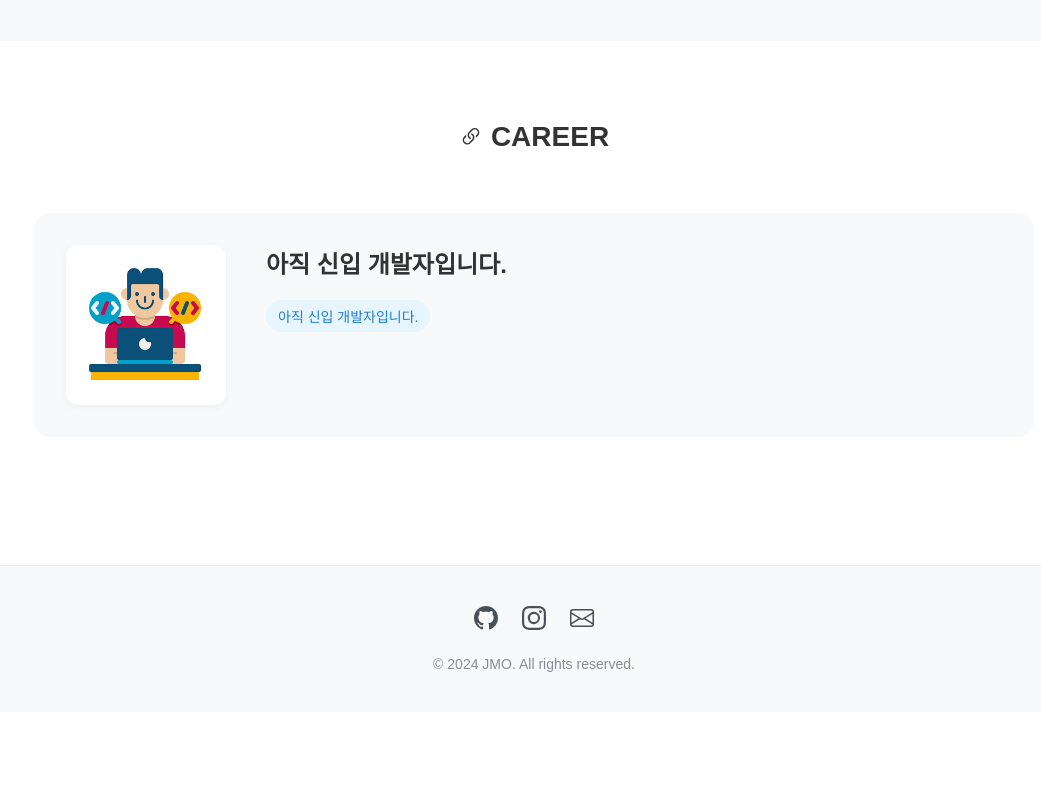
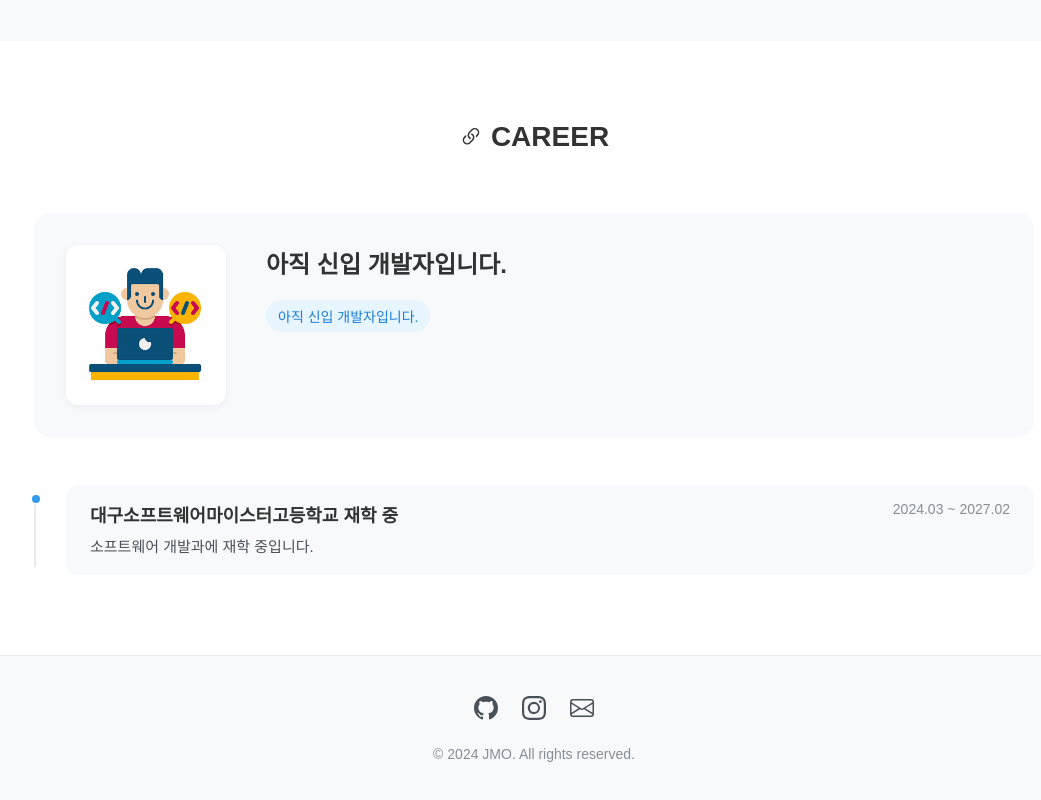
Before and after one commit to jbj338033/portfolio, a React (Vite) app: page / in a window 1280 px wide. Shown: the part 2920-3720 px from the top of the page, without its empty margins (106-1147 px from the left). Before the commit the page ends 3632 px from the top, so only its background shows below. Built offline with nearby package versions, Linux system fonts and the light colour scheme; a web font is replaced by a local one.

Commit message:
feat: add school info to career

```diff
--- a/src/components/Career/index.tsx
+++ b/src/components/Career/index.tsx
@@ -20,46 +20,14 @@ interface Career {
 const CAREER_DATA: Career = {
   company: "아직 신입 개발자입니다.",
   tags: ["아직 신입 개발자입니다."],
-  details: [],
+  details: [
+    {
+      title: "대구소프트웨어마이스터고등학교 재학 중",
+      period: "2024.03 ~ 2027.02",
+      description: "소프트웨어 개발과에 재학 중입니다.",
+    },
+  ],
   logo: juniorDeveloper,
-  // company: "(주) 오픈갤러리",
-  // period: "2019.08 - 2023.09 (4년 1개월)",
-  // description:
-  //   "그림을 렌탈하려는 고객들과 그림을 그리는 작가들을 중개하는 그림 렌탈 서비스 플랫폼",
-  // logo: OpenMusicLogo,
-  // tags: ["Next.js, Django 개발", "테크 리드", "백오피스 기획"],
-  // details: [
-  //   {
-  //     title: "작가 개인용 웹사이트 전체 리뉴얼 (Next.js)",
-  //     period: "2022년 상반기",
-  //     description:
-  //       "Django로 품 스택 기반의 작가 개인용 웹사이트를 Next.js와 Django REST 기반으로 마이그레이션",
-  //   },
-  //   {
-  //     title: "서버 배포 환경 변경 (AWS ECS)",
-  //     period: "2021년 하반기",
-  //     description:
-  //       "서버 배포 환경을 AWS EB에서 Docker 기반의 AWS ECS로 변경 (개발 환경도 함께 변경)",
-  //   },
-  //   {
-  //     title: "대규모 서버 정리 작업 리드",
-  //     period: "2020년 중반기 - 2021년 중반기",
-  //     description:
-  //       "대규모 서버 정리 작업을 주도적으로 진행하여 코드 베이스 전반의 대청소 작업을 진행",
-  //   },
-  //   {
-  //     title: "개발 업무 외 기타 업무 담당",
-  //     period: "2020년 중반기 - 퇴사",
-  //     description:
-  //       "채용, 사수, 코드 리뷰의 역할을 담당하고 팀 내에서 지식 공유와 문서화를 적극적으로 진행",
-  //   },
-  //   {
-  //     title: "백오피스의 전반적인 관리 및 각종 기능 개발/기획",
-  //     period: "2019년 하반기 - 퇴사",
-  //     description:
-  //       "렌탈 서비스의 백오피스를 관리하며 필요한 기능들을 지속적으로 개발 및 기획",
-  //   },
-  // ],
 };
 
 const Career = () => {
```
